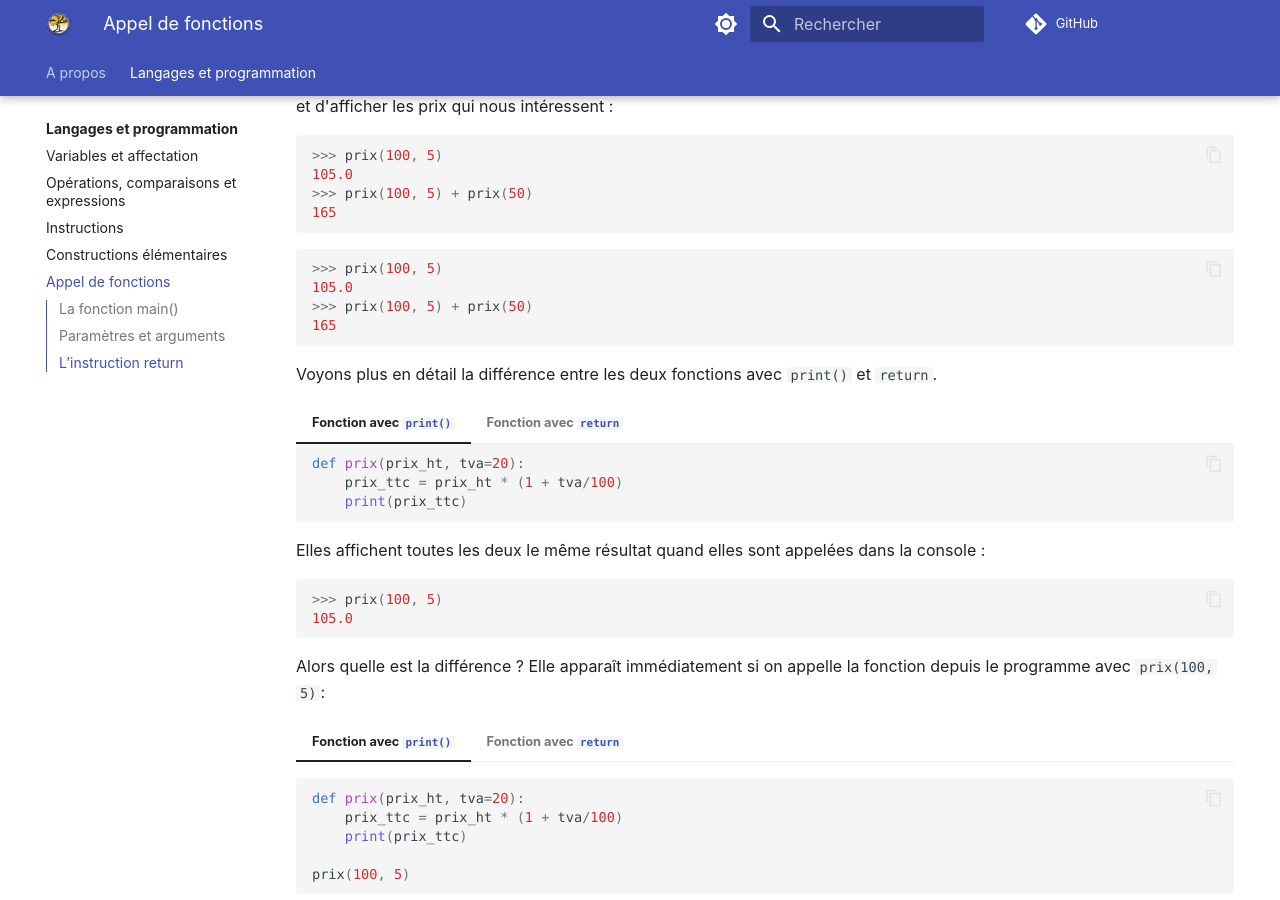
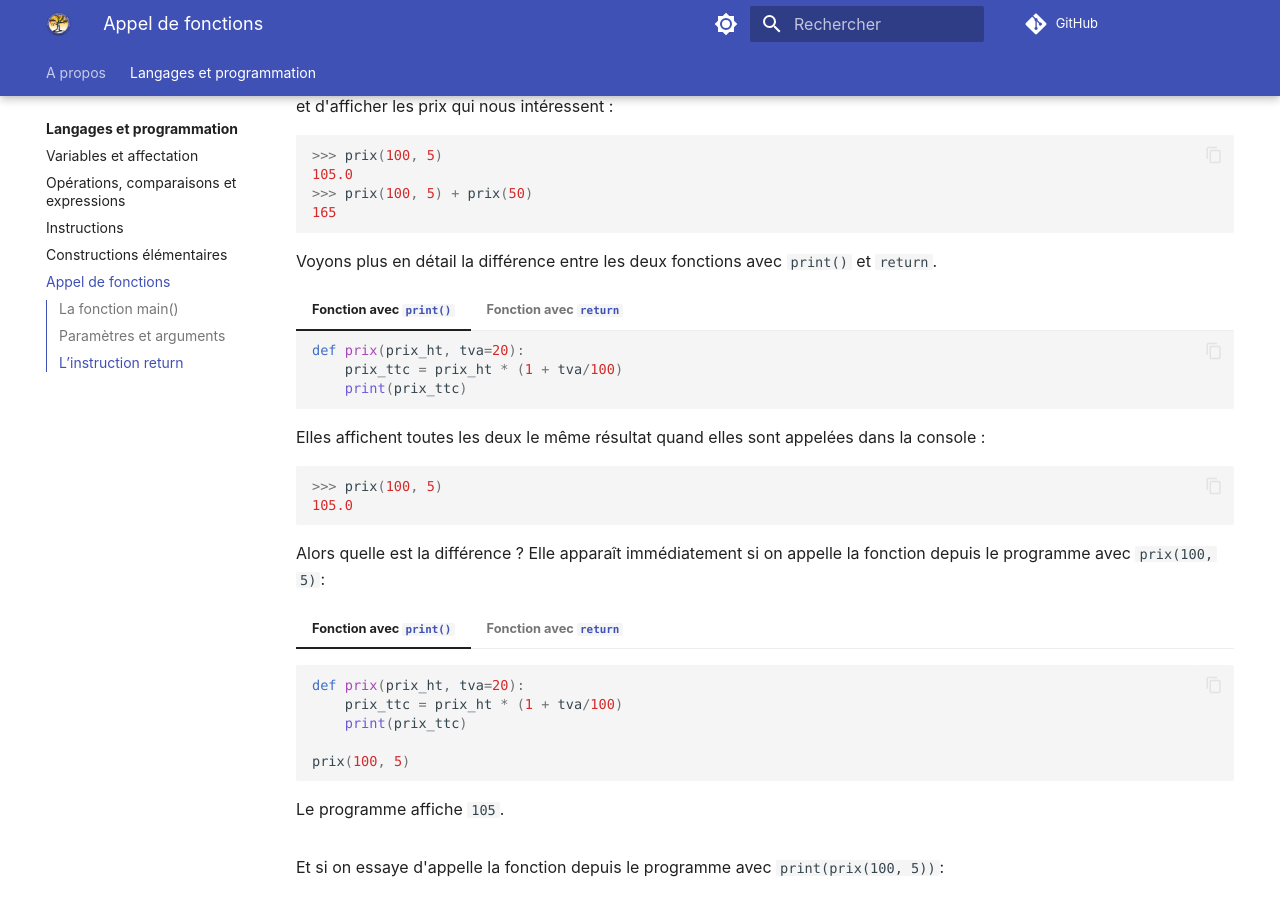
Before and after one commit to eipaca/NSI-1, an MkDocs documentation site: the page built from docs/langages-et-programmation/5-fonctions.md, in a window 1280 px wide and 900 px high, scrolled down 5020 px. Built offline with MkDocs 1.6.1 and Material for MkDocs 9.7.7, drawn with Linux system fonts in a browser that asks for light colours; emoji names are drawn with the system emoji font; comment, search, counter and statistics services are not loaded.

Commit message:
Update 5-fonctions.md

````diff
--- a/docs/langages-et-programmation/5-fonctions.md
+++ b/docs/langages-et-programmation/5-fonctions.md
@@ -342,12 +342,6 @@ et d'afficher les prix qui nous intéressent :
 165
 ```
 
-``` py
->>> prix(100, 5)
-105.0
->>> prix(100, 5) + prix(50)
-165
-```
 
 Voyons plus en détail la différence entre les deux fonctions avec `print()` et `return`.
 
````
